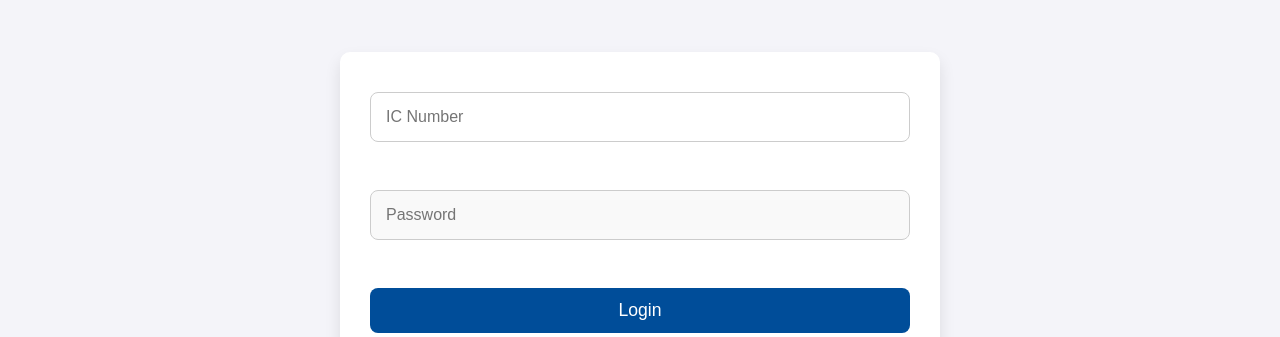
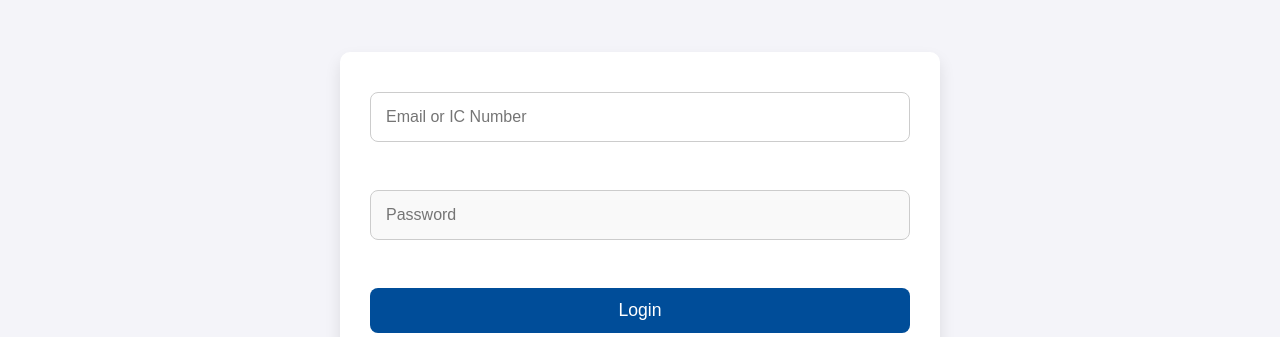
Before and after one commit to zzuhriii/FYPGroup10, a PHP site: page /authentication/login.php in a window 1280 px wide. Shown: the part 169-506 px from the top of the page. Run offline with PHP 8.4, Linux system fonts and the light colour scheme.

Commit message:
Update login.php

```diff
--- a/Website/authentication/login.php
+++ b/Website/authentication/login.php
@@ -16,34 +16,48 @@ if ($conn->connect_error) {
 session_start(); // Start the session to store login information
 
 if ($_SERVER["REQUEST_METHOD"] == "POST") {
-    $ic_number = trim($_POST['ic_number']);
+    $email_or_ic = $_POST['email_or_ic'];
     $password = $_POST['password'];
 
-    // Query to find the user by IC number
-    $sql = "SELECT * FROM users WHERE ic_number = ?";
-    $stmt = $conn->prepare($sql);
-    $stmt->bind_param("s", $ic_number);
+    // Query to find the user by either IC number or email
+    if (filter_var($email_or_ic, FILTER_VALIDATE_EMAIL)) {
+        // If the input is an email, search by email
+        $sql = "SELECT * FROM users WHERE email = ?";
+        $stmt = $conn->prepare($sql);
+        $stmt->bind_param("s", $email_or_ic);
+    } else {
+        // Otherwise, treat it as an IC number
+        $sql = "SELECT * FROM users WHERE ic_number = ?";
+        $stmt = $conn->prepare($sql);
+        $stmt->bind_param("s", $email_or_ic);
+    }
+
     $stmt->execute();
     $result = $stmt->get_result();
 
     if ($result->num_rows > 0) {
         $user = $result->fetch_assoc();
 
-        // Verify the password
+
         if (password_verify($password, $user['password'])) {
-            // Set session variables for the logged-in user
+
             $_SESSION['user_id'] = $user['id'];
             $_SESSION['user_name'] = $user['name'];
-            $_SESSION['user_ic'] = $user['ic_number'];
+            $_SESSION['user_email'] = $user['email'];
+            $_SESSION['user_type'] = $user['user_type'];
 
-            // Redirect based on user type (graduate or company)
-            header("Location:/Website/main/dashboard.php");
+
+            if ($user['user_type'] == 'graduate') {
+                header("Location: /Website/main/dashboard.php");
+            } else {
+                header("Location: /Website/main/dashboard.php");
+            }
             exit();
         } else {
             echo "Invalid password.";
         }
     } else {
-        echo "No user found with that IC number.";
+        echo "No user found with that email or IC number.";
     }
 }
 ?>
@@ -65,7 +79,7 @@ if ($_SERVER["REQUEST_METHOD"] == "POST") {
 
     <main class="animate-slideUp">
         <form action="login.php" method="POST" class="animate-fadeInDelay">
-            <input type="text" name="ic_number" placeholder="IC Number" required><br>
+            <input type="text" name="email_or_ic" placeholder="Email or IC Number" required><br>
             <input type="password" name="password" placeholder="Password" required><br>
             <button type="submit" class="animate-fadeInDelay">Login</button>
         </form>
```
